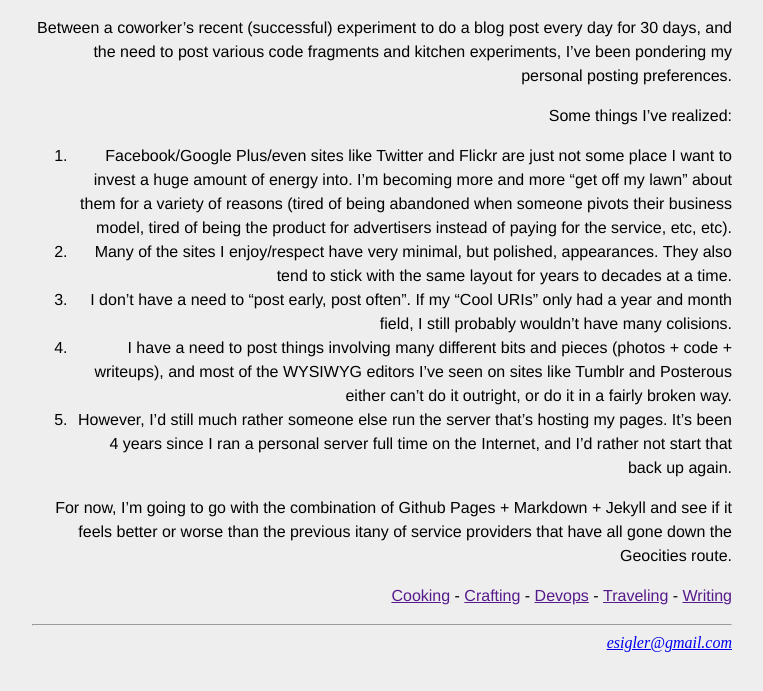
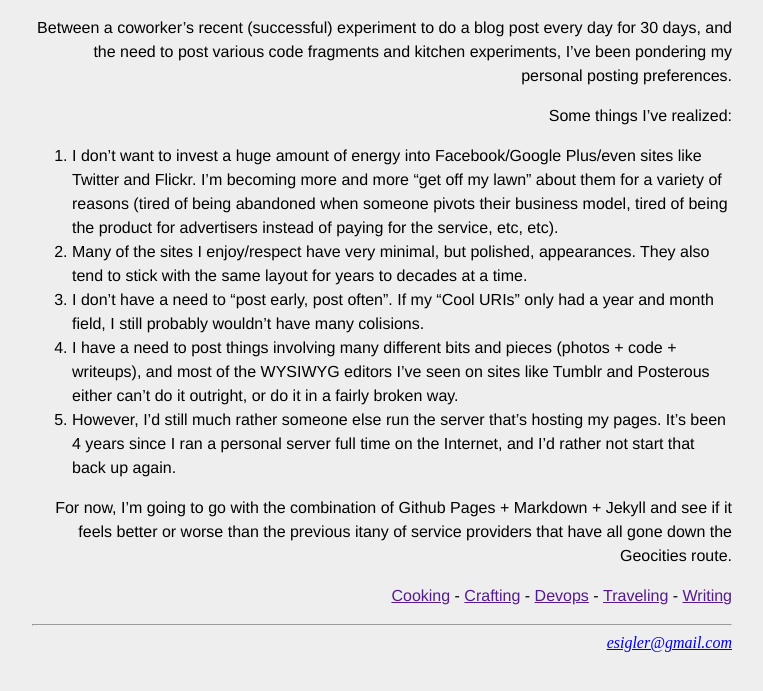
Before and after one commit to esigler/esigler.com, a Jekyll site: the page built from _posts/2012-04-16-once-more.markdown, in a window 1280 px wide. Shown: the top 691 px of the page, without its empty margins (258-1021 px from the left). Built offline with Jekyll 4.4.1, drawn with Linux system fonts in a browser that asks for light colours.

Commit message:
Revising copy a bit, updating CSS to handle list defaults better

```diff
--- a/_posts/2012-04-16-once-more.markdown
+++ b/_posts/2012-04-16-once-more.markdown
@@ -7,7 +7,7 @@
 
 Some things I've realized:
 
-1.  Facebook/Google Plus/even sites like Twitter and Flickr are just not some place I want to invest a huge amount of energy into.  I'm becoming more and more "get off my lawn" about them for a variety of reasons (tired of being abandoned when someone pivots their business model, tired of being the product for advertisers instead of paying for the service, etc, etc).
+1.  I don't want to invest a huge amount of energy into Facebook/Google Plus/even sites like Twitter and Flickr.  I'm becoming more and more "get off my lawn" about them for a variety of reasons (tired of being abandoned when someone pivots their business model, tired of being the product for advertisers instead of paying for the service, etc, etc).
 1.  Many of the sites I enjoy/respect have very minimal, but polished, appearances.  They also tend to stick with the same layout for years to decades at a time.
 1.  I don't have a need to "post early, post often".  If my "Cool URIs" only had a year and month field, I still probably wouldn't have many colisions.
 1.  I have a need to post things involving many different bits and pieces (photos + code + writeups), and most of the WYSIWYG editors I've seen on sites like Tumblr and Posterous either can't do it outright, or do it in a fairly broken way.
--- a/css/web.css
+++ b/css/web.css
@@ -48,6 +48,10 @@
 	line-height: 150%;
 }
 
+li {
+  text-align: left;
+}
+
 #sitenav ul {
   margin: 0;
   padding: 0;
```
